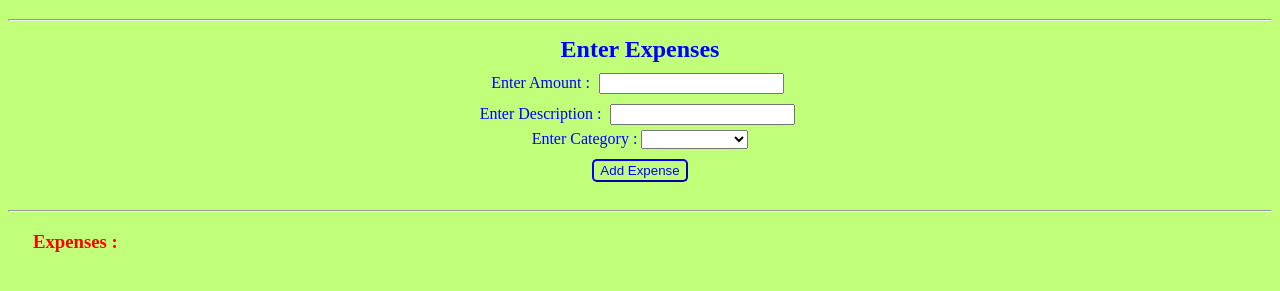
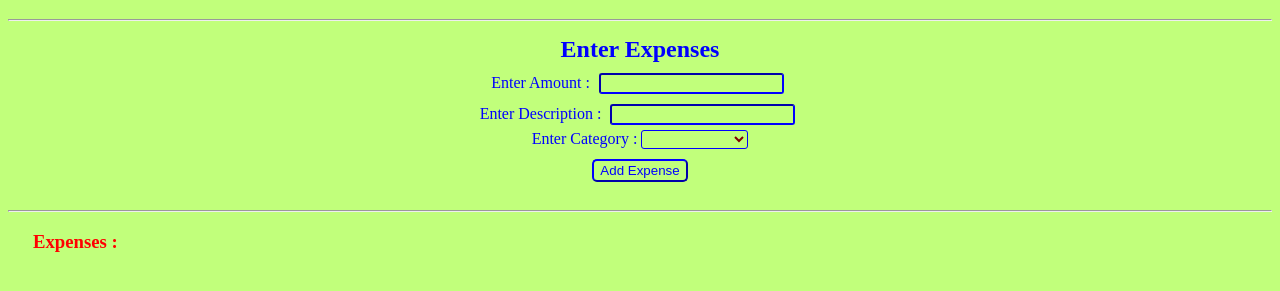
Before and after one commit to jaingunavardhan/expenseTracker, a website: page expenseTracker.html in a window 1280 px wide. Shown: the part 61-352 px from the top of the page. Drawn offline with nearby package versions, Linux system fonts and the light colour scheme; no server answers.

Commit message:
Updated styling

```diff
--- a/expenseTracker.css
+++ b/expenseTracker.css
@@ -11,6 +11,16 @@ form{
 
 input{
     margin: 5px;
+    background-color: inherit;
+    border-color: blue;
+    border-radius: 3px;
+    color: maroon;
+}
+select{
+    background-color: inherit;
+    border-color: blue;
+    border-radius: 3px;
+    color: maroon;
 }
 
 #form-button{
```
